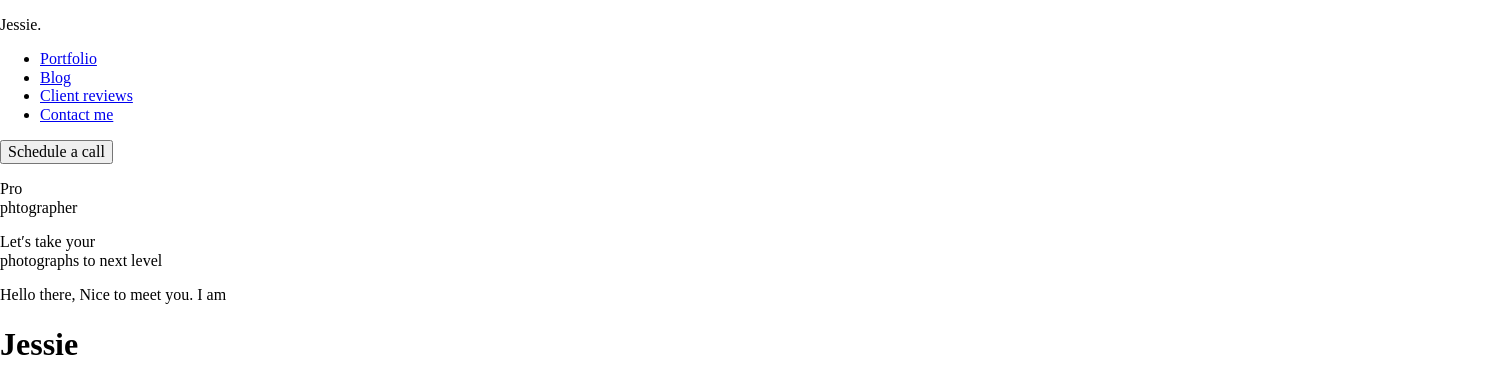
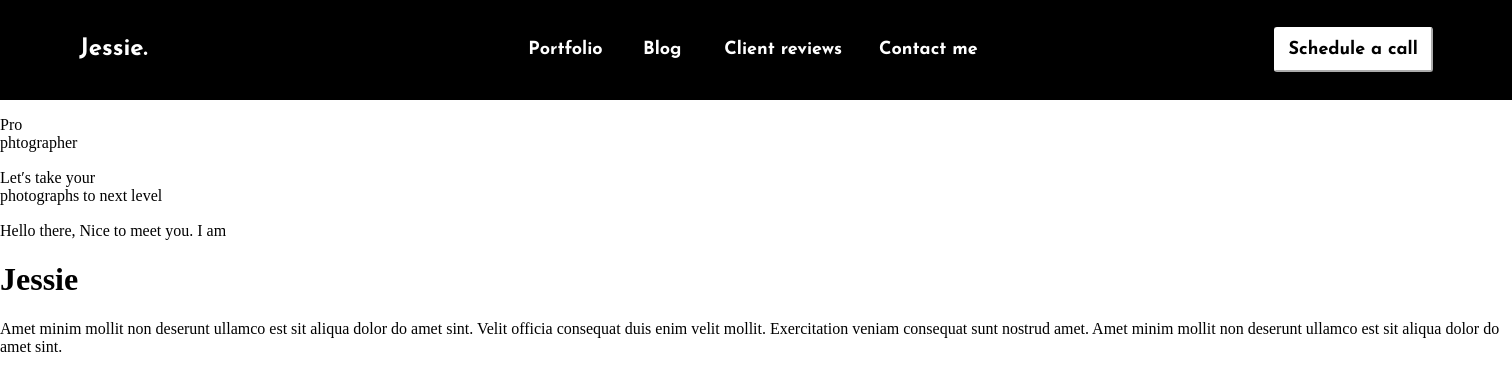
Before and after one commit to Irina864/ITGIRLS_week6, a plain HTML site: page Photo/index.html in a window 1280 px wide. Shown: the top 373 px of the page, 1512 px wide, since content can reach past the window. Drawn offline with Linux system fonts and the light colour scheme.

Commit message:
feat: add design header

```diff
--- a/Photo/index.html
+++ b/Photo/index.html
@@ -8,7 +8,7 @@
     <link rel="stylesheet" href="./style/style.css">
     <link rel="preconnect" href="https://fonts.googleapis.com">
     <link rel="preconnect" href="https://fonts.gstatic.com" crossorigin>
-    <link href="https://fonts.googleapis.com/css2?family=Josefin+Sans&family=Montserrat&family=Poppins&display=swap" rel="stylesheet">
+    <link href="https://fonts.googleapis.com/css2?family=Josefin+Sans:wght@700&family=Montserrat:wght@800&family=Poppins&display=swap" rel="stylesheet">
     <title>Jessie.</title>
 </head>
 <body>
@@ -22,7 +22,9 @@
                 <li><a href="#">Contact me</a></li>
             </ul>
         </nav>
-        <button>Schedule a call</button>
+        <div class="button">
+            <button>Schedule a call</button>
+        </div>
     </header>
     <main>
         <section>
--- a/Photo/style/style.scss
+++ b/Photo/style/style.scss
@@ -1 +1,74 @@
-@import url('https://fonts.googleapis.com/css2?family=Josefin+Sans&family=Montserrat&family=Poppins&display=swap');
+@import url('https://fonts.googleapis.com/css2?family=Josefin+Sans:wght@700&family=Montserrat:wght@800&family=Poppins&display=swap');
+
+$font1: 'Josefin Sans', sans-serif;
+$font2: 'Montserrat', sans-serif;
+$font3:  'Poppins', sans-serif;
+$colorblue: #00ADB5;
+$colorgrey: #C4C4C4;
+$colordarkgrey: #C4C4C4;
+$colortranspwhite: rgba(255, 255, 255, 0.6);
+
+
+body {
+    height: 982px;
+    width: 1512px;
+    display: grid;
+    grid-template: 10.18% 89.82% / 100% ;
+    header {
+        display: grid;
+        grid-template: 100% / 15% 1fr 21%;
+        background-color: black;
+        .logo {
+            font-family: $font1;
+            color: white;
+            font-size: 24px;
+            font-weight: bold;
+            display: flex;
+            justify-content: center;
+            align-items: center;
+        }
+        .button {
+            display: flex;
+            justify-content: center;
+            align-items: center;
+            button {
+                color: black;
+                font-family: $font1;
+                background-color: white;
+                font-size: 18px;
+                border-radius: 3px;
+                border-color: white;
+                min-height: 45%;
+                min-width: 50%;
+            }
+        }
+        nav {
+            display: grid;
+            justify-content: center;
+            align-items: center;
+            grid-template: 100% / 30% 50% 1fr;
+            ul {
+                display: grid;
+                grid-template: 100% / 20% 20% 30% 30%;
+                margin: 0;
+                padding: 0;
+                width: 100%;
+                height: 100%;
+                grid-area: 1/2/2/3;
+                align-items: center;
+                li {
+                    list-style: none;
+                    display: flex;
+                    justify-content: center;
+                    a {
+                        text-decoration: none;
+                        font-family: $font1;
+                        font-size: 18px;
+                        color: white;
+                    }
+                }
+            }
+        }
+
+    }
+}
```
Also changed, not shown: Photo/style/style.css, 1 other file.
